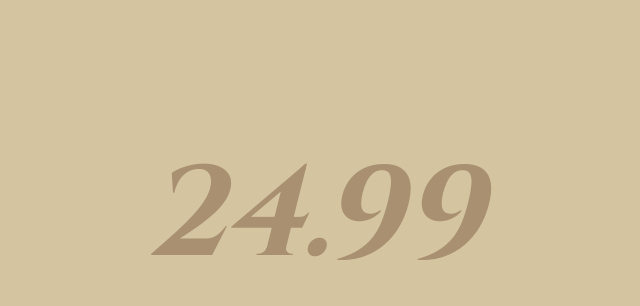
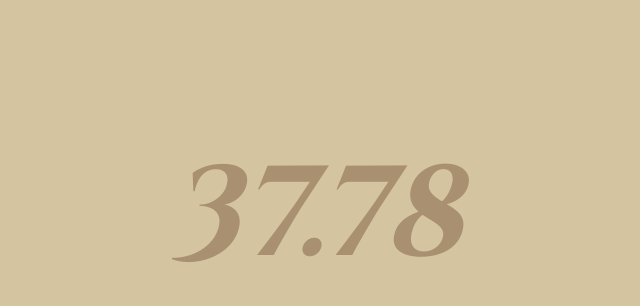
Before and after one commit to danielsuss/ahoymatey, a plain HTML site: page index.html in a window 1280 px wide. Shown: the part 184-490 px from the top of the page, without its empty margins (326-966 px from the left). Drawn offline with Linux system fonts and the light colour scheme.

Commit message:
Update index.html

```diff
--- a/index.html
+++ b/index.html
@@ -36,6 +36,6 @@
     </style>
   </head>
   <body>
-    <div class="zero">24.99</div>
+    <div class="zero">37.78</div>
   </body>
 </html>
```
